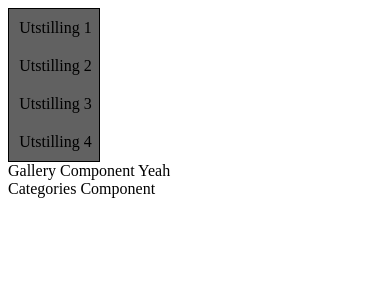
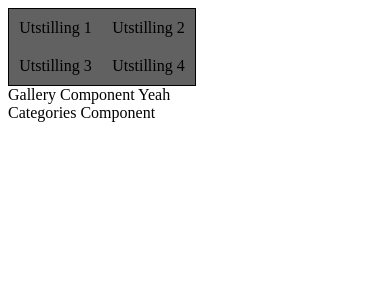
Before and after one commit to IT2810/it2810-webutvikling-h18-prosjekt-2-gruppe--05, a React (Create React App) app: page / in a window 390 px wide. Shown: the top 300 px of the page. Built offline with nearby package versions, Linux system fonts and the light colour scheme.

Commit message:
Made some changes to css media to improve responsiveness.

```diff
--- a/src/components/Header/Header.css
+++ b/src/components/Header/Header.css
@@ -1,19 +1,4 @@
-/*
-nav {
-	overflow: hidden;
-}
 
-a {
-	color: black;
-    text-decoration: none;
-    padding: 2px 2em;
-    border-style: solid;
-}
-
-a:visited {
-	color: black;
-}
-*/
 .Nav {
 	max-width: 50%;
 }
@@ -52,12 +37,19 @@ li a.active {
 
 @media (max-width: 764px) {
 	.Nav {
-		width: 188px;
+		max-width: 375px;
+		width: 375px;
 	}
 }
 
 @media (max-width: 392px){
 	.Nav {
+		width: 188px;
+	}
+}
+
+@media (max-width: 203px){
+	.Nav {
 		width: 92px;
 		min-width: 92px;
 	}
```
